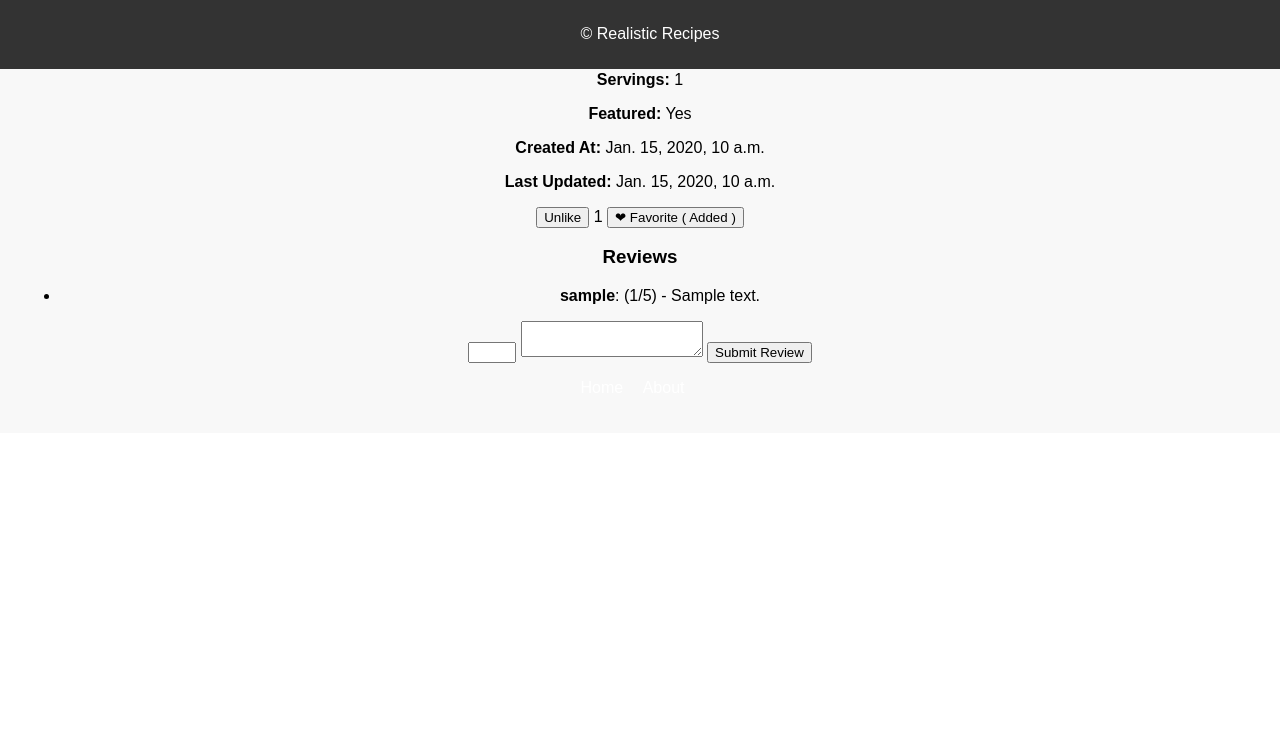
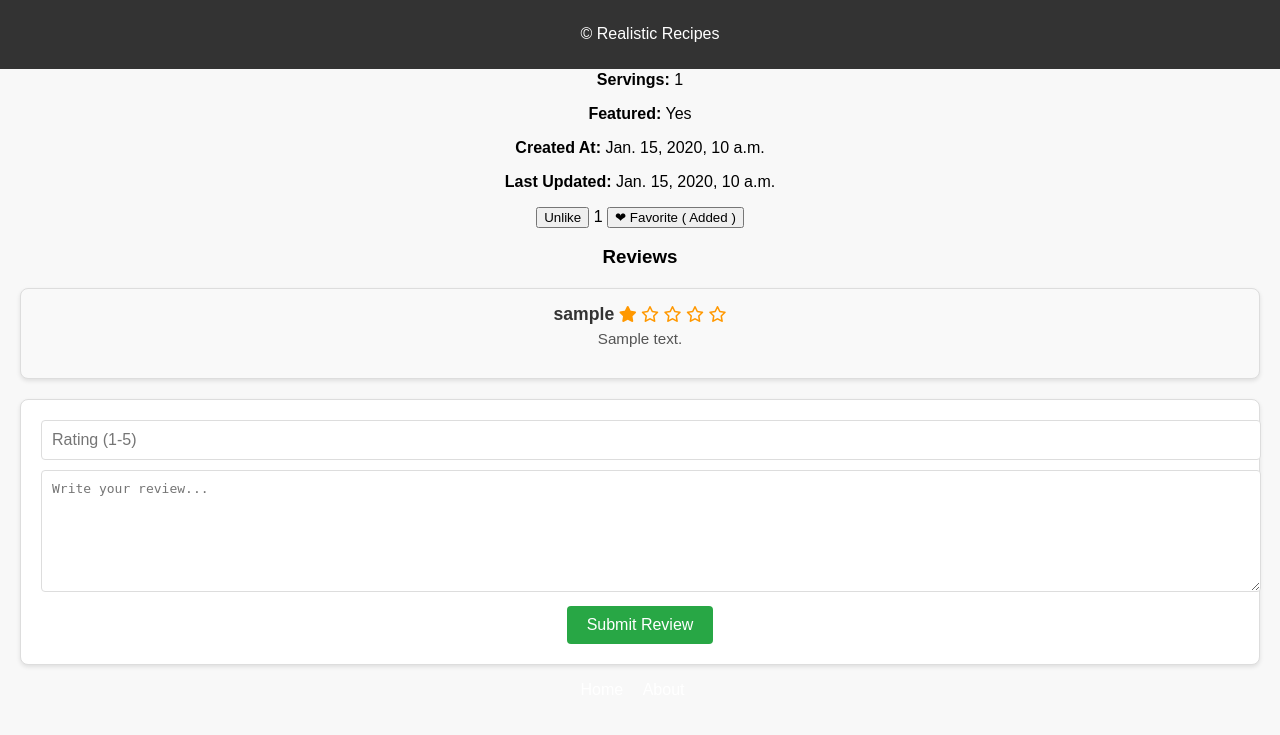
Before and after one commit to jmcquade24/RealisticRecipes, a Django app: a page that uses templates/recipes/base.html in a window 1280 px wide. Shown: the part 731-1466 px from the top of the page. Before the commit the page ends 1094 px from the top, so only its background shows below. Run offline with Django 3.2, Linux system fonts and the light colour scheme; a user stored in the database is signed in; tables that the repository leaves empty hold one stand-in row (values such as "Sample post"); grey boxes marked "Sample" are stand-in pictures.

Commit message:
nicer look for the comment section

```diff
--- a/static/css/style.css
+++ b/static/css/style.css
@@ -41,3 +41,96 @@ footer {
     bottom: 0;
     width: 100%;
 }
+
+/* Reviews Container */
+#reviews {
+    list-style-type: none;
+    padding: 0;
+    margin: 20px 0;
+}
+
+/* Individual Review */
+#reviews li {
+    background-color: #f9f9f9;
+    border: 1px solid #ddd;
+    border-radius: 8px;
+    padding: 15px;
+    margin-bottom: 10px;
+    box-shadow: 0 2px 4px rgba(0, 0, 0, 0.1);
+    overflow-wrap: break-word;
+    word-break: break-word;
+}
+
+/* Review Username */
+#reviews li strong {
+    color: #333;
+    font-size: 1.1em;
+}
+
+/* Review Rating */
+#reviews li .rating {
+    color: #ff9800; /* Orange color for stars */
+    font-weight: bold;
+}
+
+/* Review Comment */
+#reviews li .comment {
+    color: #555;
+    margin-top: 5px;
+    font-size: 0.95em;
+}
+
+/* Review Form */
+#review-form {
+    background-color: #fff;
+    border: 1px solid #ddd;
+    border-radius: 8px;
+    padding: 20px;
+    margin-top: 20px;
+    box-shadow: 0 2px 4px rgba(0, 0, 0, 0.1);
+}
+
+#review-form input[type="number"],
+#review-form textarea {
+    width: 100%;
+    padding: 10px;
+    margin-bottom: 10px;
+    border: 1px solid #ddd;
+    border-radius: 4px;
+    font-size: 1em;
+}
+
+#review-form textarea {
+    resize: vertical;
+    min-height: 100px;
+    word-wrap: break-word;
+    overflow-wrap: break-word;
+    white-space: pre-wrap;
+}
+
+#review-form button {
+    background-color: #28a745;
+    color: white;
+    border: none;
+    padding: 10px 20px;
+    border-radius: 4px;
+    cursor: pointer;
+    font-size: 1em;
+}
+
+#review-form button:hover {
+    background-color: #218838;
+}
+
+#comment {
+    width: 100%;
+    min-width: 300px;
+    padding: 10px;
+    border: 1px solid #ddd;
+    border-radius: 4px;
+    font-size: 1em;
+    resize: vertical;
+    overflow-wrap: break-word;
+    word-break: break-all;
+    white-space: pre-wrap;
+}
--- a/static/js/recipe_actions.js
+++ b/static/js/recipe_actions.js
@@ -83,8 +83,27 @@ document.addEventListener("DOMContentLoaded", function () {
                     const reviewsList = document.getElementById("reviews");
 
                     const newReview = document.createElement("li");
-                    newReview.innerHTML = `<strong>${data.review.username}</strong>: (${data.review.rating}/5) - ${data.review.comment}`;
+                    const username = document.createElement("strong");
+                    username.textContent = data.review.username;
+                    newReview.appendChild(username);
 
+                    const rating = document.createElement("span");
+                    rating.classList.add("rating");
+                    for (let i = 1; i <= 5; i++) {
+                        const star = document.createElement("i");
+                        if (i <= data.review.rating) {
+                            star.classList.add("fas", "fa-star");
+                        } else {
+                            star.classList.add("far", "fa-star");
+                        }
+                        rating.appendChild(star);
+                    }
+                    newReview.appendChild(rating);
+
+                    const comment = document.createElement("p");
+                    comment.classList.add("comment");
+                    comment.textContent = data.review.comment;
+                    newReview.appendChild(comment);
                     reviewsList.appendChild(newReview);
                     reviewForm.reset();
                 }
--- a/templates/recipes/base.html
+++ b/templates/recipes/base.html
@@ -8,6 +8,7 @@
     <meta name="viewport" content="width=device-width, initial-scale=1.0">
     <title>{% block title %} Realistic Recipes{% endblock %}</title>
     <link rel="stylesheet" href="{% static 'css/style.css' %}">
+    <link rel="stylesheet" href="https://cdnjs.cloudflare.com/ajax/libs/font-awesome/6.0.0/css/all.min.css">
 </head>
 <body>
     <header>
--- a/templates/recipes/view_recipe.html
+++ b/templates/recipes/view_recipe.html
@@ -45,7 +45,19 @@
 <h3>Reviews</h3>
 <ul id="reviews">
     {% for review in recipe.review_set.all %}
-        <li><strong>{{ review.user.username }}</strong>: ({{ review.rating }}/5) - {{ review.comment }}</li>
+        <li>
+            <strong>{{ review.user.username }}</strong>
+            <span class="rating">
+                {% for i in "12345" %}
+                    {% if i|add:0 <= review.rating %}
+                        <i class="fas fa-star"></i> <!-- Filled star -->
+                    {% else %}
+                        <i class="far fa-star"></i> <!-- Empty star -->
+                    {% endif %}
+                {% endfor %}
+            </span>
+            <p class="comment">{{ review.comment }}</p>
+        </li>
     {% empty %}
         <li>No reviews yet. Be the first to review!</li>
     {% endfor %}
@@ -55,8 +67,8 @@
 {% if user.is_authenticated %}
 <form id="review-form">
     {% csrf_token %}
-    <input type="number" name="rating" id="rating" min="1" max="5" required>
-    <textarea name="comment" id="comment" required></textarea>
+    <input type="number" name="rating" id="rating" min="1" max="5" placeholder="Rating (1-5)" required>
+    <textarea name="comment" id="comment" placeholder="Write your review..." maxlength="500" required></textarea>
     <button type="submit">Submit Review</button>
 </form>
 {% else %}
```
